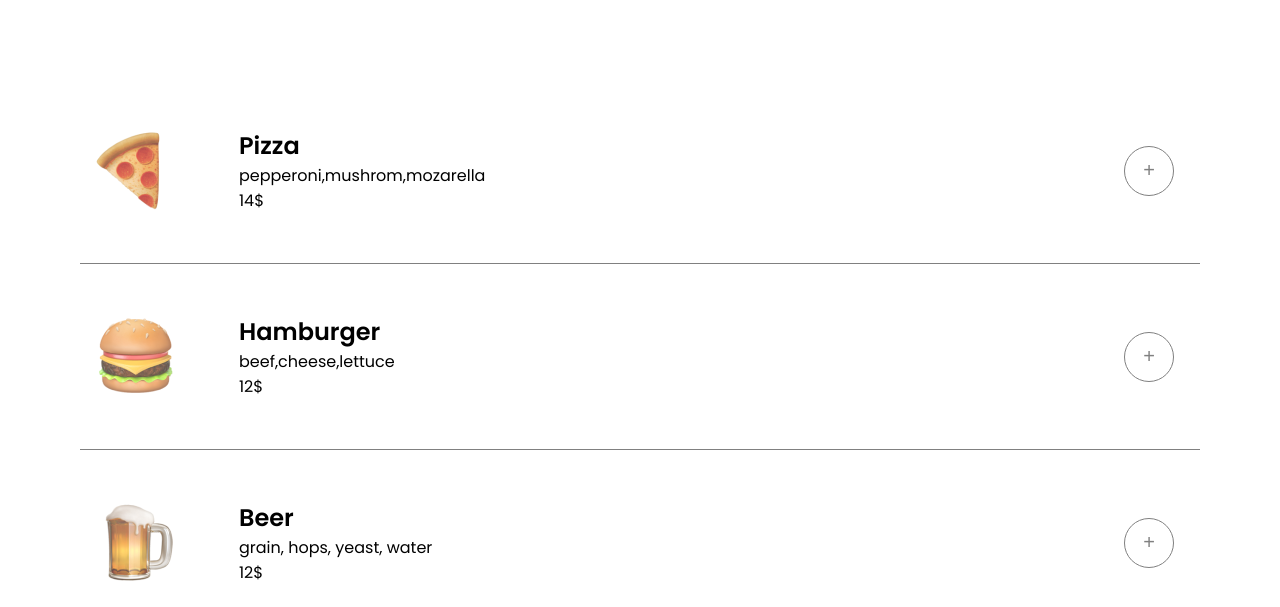
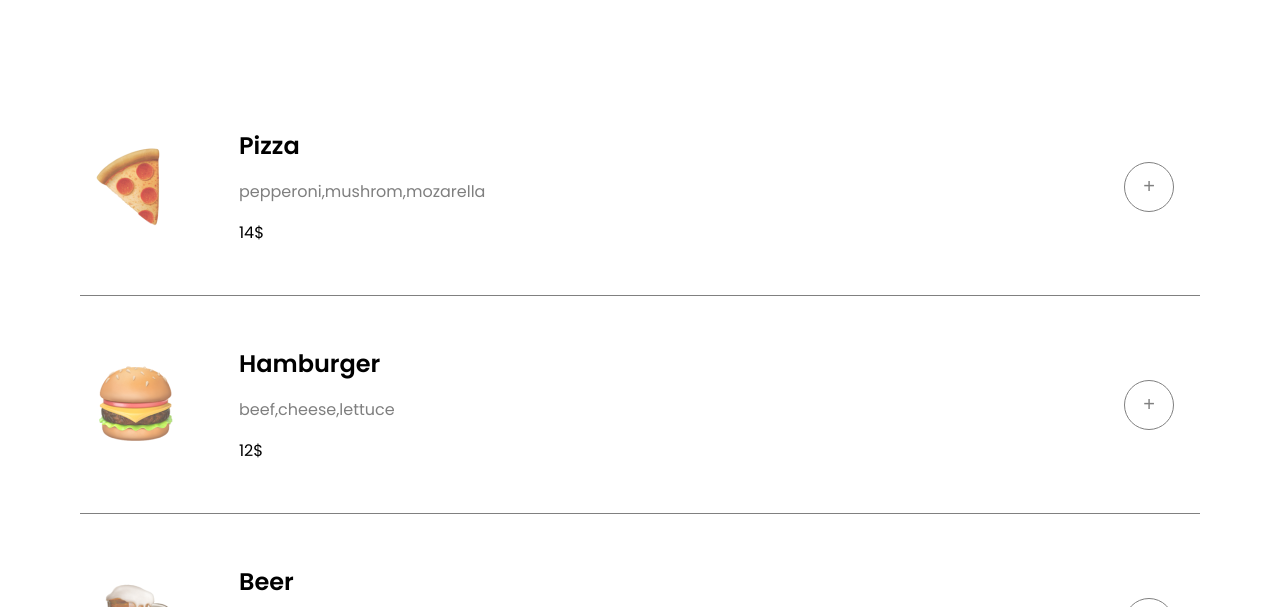
Before and after one commit to Marko-Pavlovic-at/diner-app-scrimba, a plain HTML site: page index.html in a window 1280 px wide. Shown: the part 193-800 px from the top of the page. Drawn offline with Linux system fonts and the light colour scheme; files whose address does not match are found by name.

Commit message:
styled item text and planned add button logic

```diff
--- a/index.js
+++ b/index.js
@@ -12,7 +12,7 @@ function render() {
     <img src = "${item.path}">
     <div class = "item-text">
     <h2>${item.name}</h2>
-    <p>${item.ingredients}</p>
+    <p class = "ing-text">${item.ingredients}</p>
     <p>${item.price}$</p>
 
     </div>
--- a/style.css
+++ b/style.css
@@ -38,6 +38,7 @@ li {
 .item-text {
   display: flex;
   flex-direction: column;
+  gap: 1rem;
 }
 .add-btn {
   width: 50px;
@@ -54,3 +55,7 @@ li {
   cursor: pointer;
   background-color: rgb(255, 234, 181);
 }
+
+.ing-text {
+  color: rgb(127, 127, 127);
+}
```
Also changed, not shown: 1 other file.
